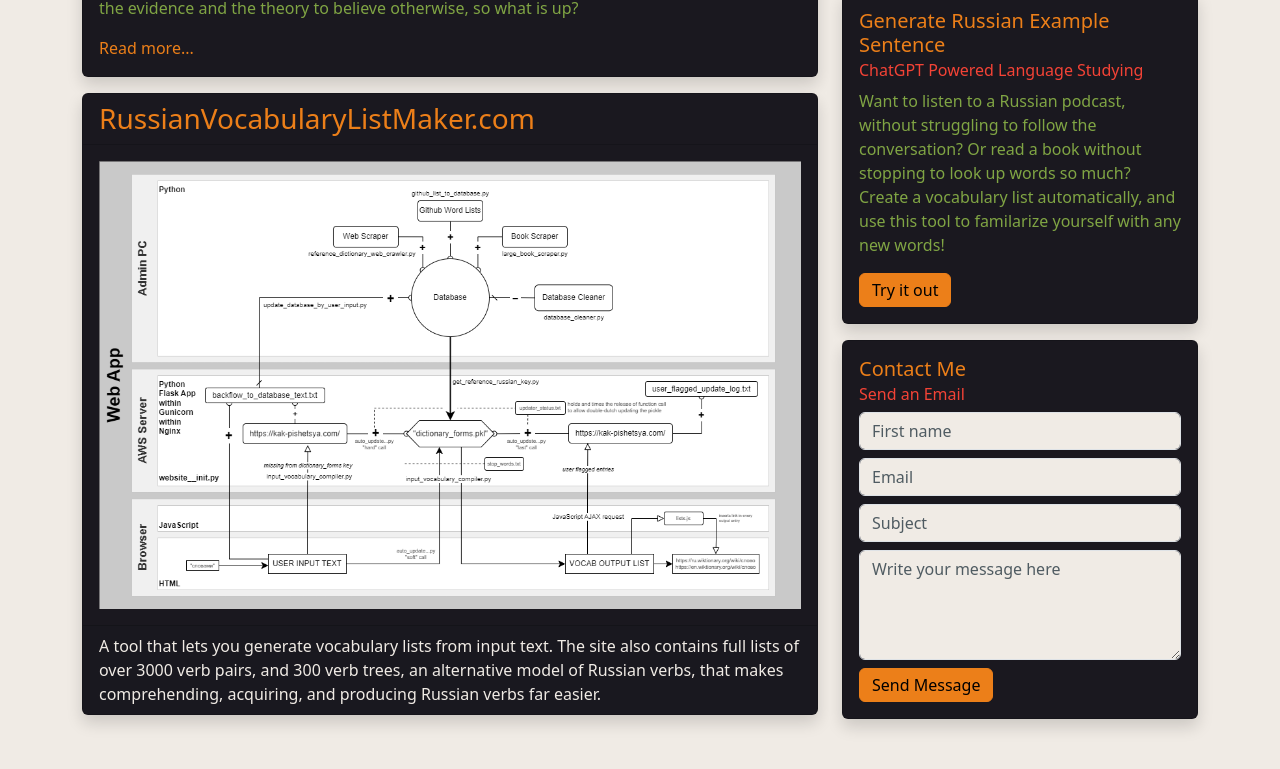
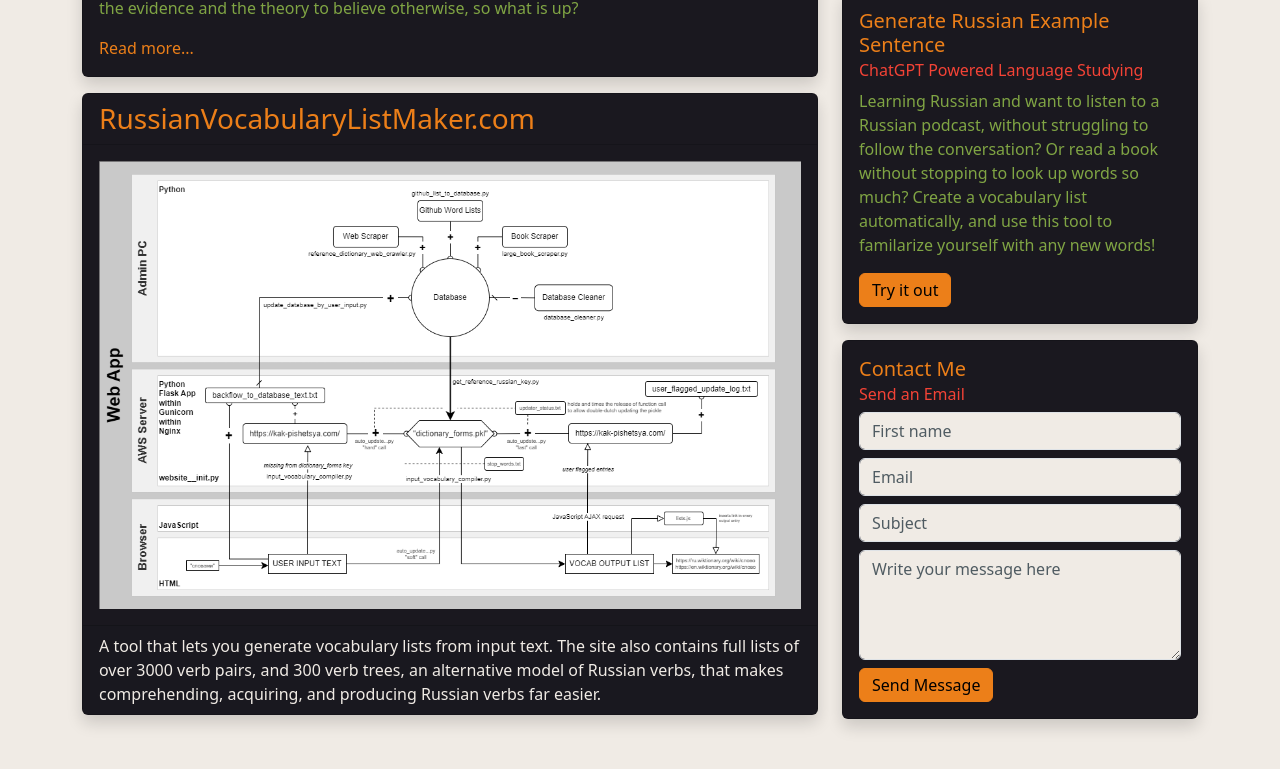
Before and after one commit to Noah3141/NoahSteckley, a React (Create React App) app: page / in a window 1280 px wide. Shown: the part 835-1604 px from the top of the page. Built offline with nearby package versions, Linux system fonts and the light colour scheme.

Commit message:
Fixed sentencer for when res ends w ! or ?

```diff
--- a/src/components/pages/Home.jsx
+++ b/src/components/pages/Home.jsx
@@ -228,10 +228,11 @@
                   ChatGPT Powered Language Studying
                 </h6>
                 <p className="card-text text-success">
-                  Want to listen to a Russian podcast, without struggling to
-                  follow the conversation? Or read a book without stopping to
-                  look up words so much? Create a vocabulary list automatically,
-                  and use this tool to familarize yourself with any new words!
+                  Learning Russian and want to listen to a Russian podcast,
+                  without struggling to follow the conversation? Or read a book
+                  without stopping to look up words so much? Create a vocabulary
+                  list automatically, and use this tool to familarize yourself
+                  with any new words!
                 </p>
                 <Link
                   to="/gadgets/russian-example-vocab-sentence"
--- a/src/components/pages/gadgets/RussSentencer.jsx
+++ b/src/components/pages/gadgets/RussSentencer.jsx
@@ -30,12 +30,13 @@
         console.log(res.data.choices[0].message.content);
 
         const outputLine = res.data.choices[0].message.content;
-        const russOutput = outputLine.split(". ")[0] + ".";
+        const russOutput = outputLine.split(" (")[0];
         const engOutput = outputLine
-          .split(". ")[1]
+          .split(" (")[1]
           .replace("(", "")
           .replace(")", "");
 
+        console.log(engOutput);
         setSentence(russOutput);
         setTrans(engOutput);
       });
```
